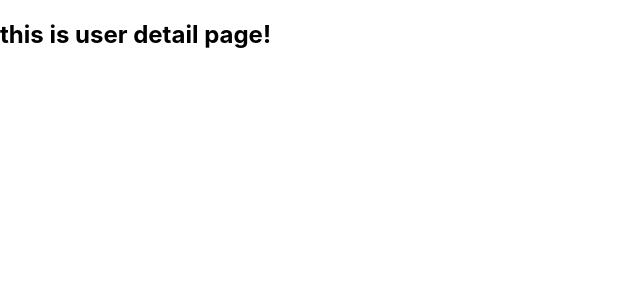
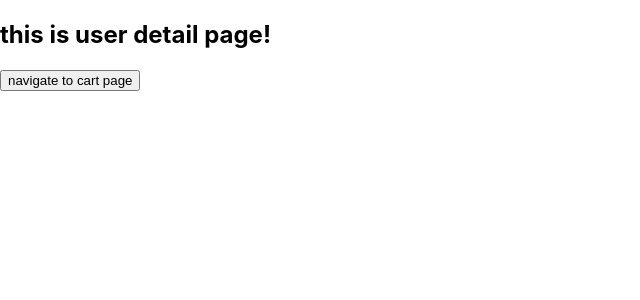
Before and after one commit to HyeonJu-C/file-based-routing-practice, a Next.js app: page /users/harry in a window 1280 px wide. Shown: the top 300 px of the page, without its empty margins (0-640 px from the left). Built offline with nearby package versions, Linux system fonts and the light colour scheme.

Commit message:
replace vs. push

```diff
--- a/pages/users/[userId]/index.js
+++ b/pages/users/[userId]/index.js
@@ -1,9 +1,33 @@
+import { useRouter } from 'next/router'
 // 폴더를 동적 경로로 지정할 수도 있다.
 
 export default function UserDetailPage() {
+  const router = useRouter()
+  const { userId } = router.query
+  const navigateToCart = () => {
+    // Link와 마찬가지로 string 대신 object을 전달할 수 있다.
+    // ❓ 이번엔 page reload가 발생하지 않음
+    router.push({
+      pathname: '/users/[userId]/cart',
+      query: {
+        userId,
+      },
+    })
+  }
+
   return (
     <section>
       <h1>this is user detail page!</h1>
+      <button onClick={navigateToCart}>navigate to cart page</button>
     </section>
   )
 }
+
+// replace vs. push
+// 1. replace
+//    - router.replace(`/users/${userId}/cart`)
+//    - 바로 이전에 머물렀던 페이지에 대한 기록이 사라진다.
+//    - 전전 또는 전전전... 페이지에 대한 기록은 남기때문에, 뒤로 가기를 눌렀을 때 전전 페이지로 이동한다.
+// 2. push
+//    - router.push(`/users/${userId}/cart`)
+//    - 이전 페이지에 대한 기록을 그대로 가져가면서, 페이지를 이동한다.
```
Also changed, not shown: pages/users/[userId]/cart.js (renamed from pages/users/[userId]/[cartId].js).
